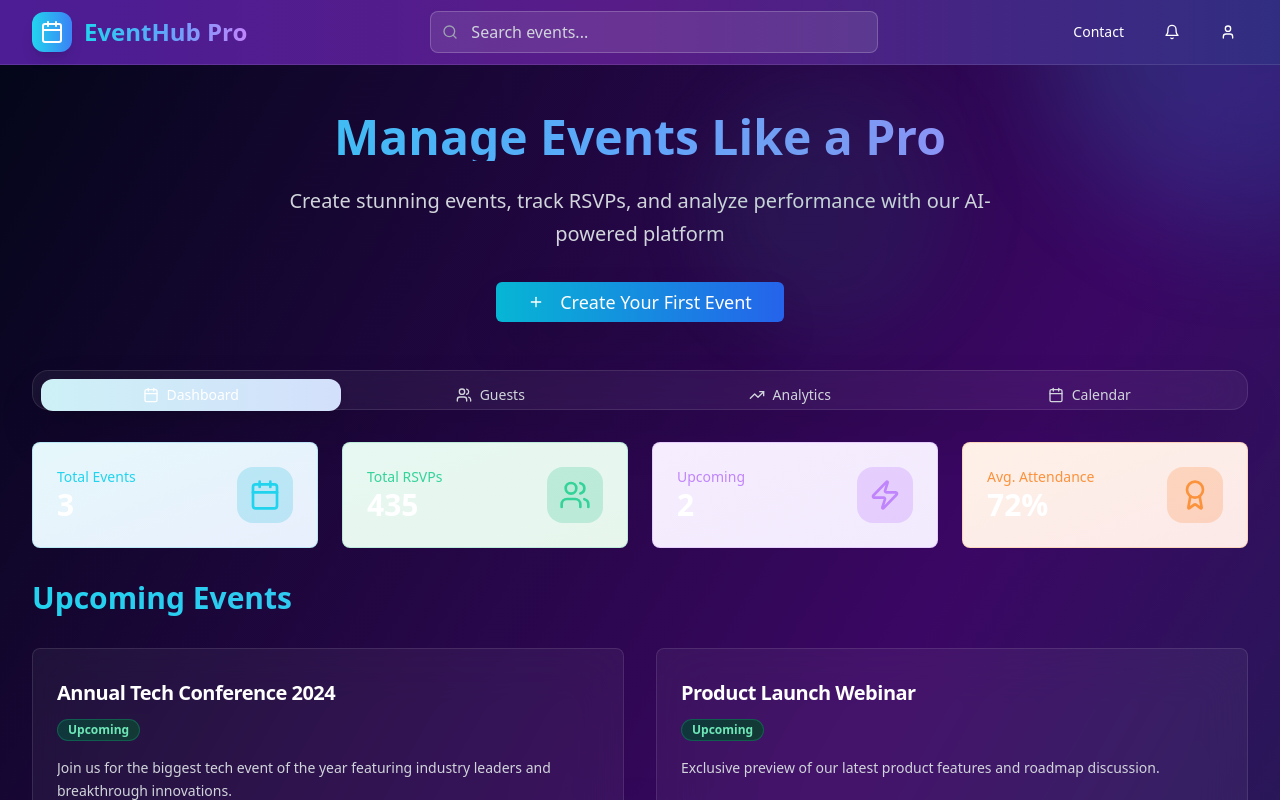
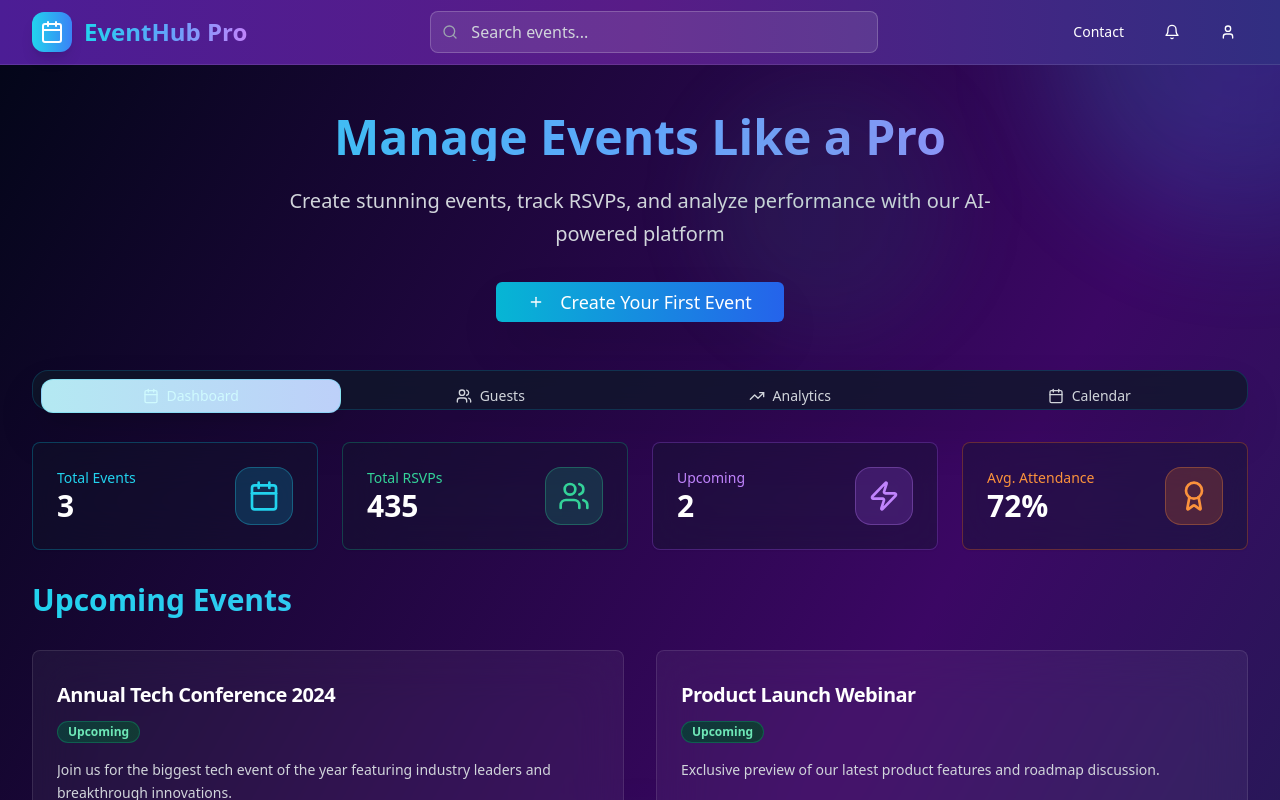
Before and after one commit to harshitsharma7017/eventify-rsvp-ai, a React (Vite) app: page / in a window 1280 px wide. Shown: the top 800 px of the page. Built offline with nearby package versions, Linux system fonts and the light colour scheme.

Commit message:
Fix: Color scheme of panels and cards
Adjusted the color scheme of panels and cards to match the overall theme.

```diff
--- a/src/components/EventDashboard.tsx
+++ b/src/components/EventDashboard.tsx
@@ -48,21 +48,21 @@ const EventDashboard = () => {
     <div className="space-y-8">
       {/* Enhanced Stats Overview */}
       <div className="grid grid-cols-1 md:grid-cols-4 gap-6">
-        <Card className="bg-gradient-to-br from-cyan-500/10 to-blue-600/10 border border-cyan-500/20 backdrop-blur-xl hover:shadow-cyan-500/25 transition-all duration-300 hover:scale-105">
+        <Card className="bg-slate-900/40 backdrop-blur-xl border border-cyan-500/30 hover:shadow-cyan-500/25 transition-all duration-300 hover:scale-105 hover:bg-slate-900/60">
           <CardContent className="p-6">
             <div className="flex items-center justify-between">
               <div>
                 <p className="text-cyan-400 text-sm font-medium">Total Events</p>
                 <p className="text-3xl font-bold text-white">{events.length}</p>
               </div>
-              <div className="p-3 bg-cyan-500/20 rounded-2xl">
+              <div className="p-3 bg-cyan-500/20 rounded-2xl border border-cyan-400/30">
                 <Calendar className="w-8 h-8 text-cyan-400" />
               </div>
             </div>
           </CardContent>
         </Card>
 
-        <Card className="bg-gradient-to-br from-emerald-500/10 to-green-600/10 border border-emerald-500/20 backdrop-blur-xl hover:shadow-emerald-500/25 transition-all duration-300 hover:scale-105">
+        <Card className="bg-slate-900/40 backdrop-blur-xl border border-emerald-500/30 hover:shadow-emerald-500/25 transition-all duration-300 hover:scale-105 hover:bg-slate-900/60">
           <CardContent className="p-6">
             <div className="flex items-center justify-between">
               <div>
@@ -71,28 +71,28 @@ const EventDashboard = () => {
                   {events.reduce((sum, event) => sum + event.registered, 0)}
                 </p>
               </div>
-              <div className="p-3 bg-emerald-500/20 rounded-2xl">
+              <div className="p-3 bg-emerald-500/20 rounded-2xl border border-emerald-400/30">
                 <Users className="w-8 h-8 text-emerald-400" />
               </div>
             </div>
           </CardContent>
         </Card>
 
-        <Card className="bg-gradient-to-br from-purple-500/10 to-violet-600/10 border border-purple-500/20 backdrop-blur-xl hover:shadow-purple-500/25 transition-all duration-300 hover:scale-105">
+        <Card className="bg-slate-900/40 backdrop-blur-xl border border-purple-500/30 hover:shadow-purple-500/25 transition-all duration-300 hover:scale-105 hover:bg-slate-900/60">
           <CardContent className="p-6">
             <div className="flex items-center justify-between">
               <div>
                 <p className="text-purple-400 text-sm font-medium">Upcoming</p>
                 <p className="text-3xl font-bold text-white">{upcomingEvents.length}</p>
               </div>
-              <div className="p-3 bg-purple-500/20 rounded-2xl">
+              <div className="p-3 bg-purple-500/20 rounded-2xl border border-purple-400/30">
                 <Zap className="w-8 h-8 text-purple-400" />
               </div>
             </div>
           </CardContent>
         </Card>
 
-        <Card className="bg-gradient-to-br from-orange-500/10 to-red-600/10 border border-orange-500/20 backdrop-blur-xl hover:shadow-orange-500/25 transition-all duration-300 hover:scale-105">
+        <Card className="bg-slate-900/40 backdrop-blur-xl border border-orange-500/30 hover:shadow-orange-500/25 transition-all duration-300 hover:scale-105 hover:bg-slate-900/60">
           <CardContent className="p-6">
             <div className="flex items-center justify-between">
               <div>
@@ -101,7 +101,7 @@ const EventDashboard = () => {
                   {Math.round(events.reduce((sum, event) => sum + (event.registered / event.capacity) * 100, 0) / events.length)}%
                 </p>
               </div>
-              <div className="p-3 bg-orange-500/20 rounded-2xl">
+              <div className="p-3 bg-orange-500/20 rounded-2xl border border-orange-400/30">
                 <Award className="w-8 h-8 text-orange-400" />
               </div>
             </div>
@@ -121,9 +121,9 @@ const EventDashboard = () => {
             ))}
           </div>
         ) : (
-          <Card className="bg-white/5 backdrop-blur-xl border border-white/10 hover:shadow-2xl transition-all duration-500">
+          <Card className="bg-slate-900/40 backdrop-blur-xl border border-cyan-500/20 hover:shadow-2xl transition-all duration-500">
             <CardContent className="p-16 text-center">
-              <div className="w-20 h-20 mx-auto mb-6 bg-gradient-to-r from-cyan-500/20 to-blue-600/20 rounded-3xl flex items-center justify-center animate-pulse">
+              <div className="w-20 h-20 mx-auto mb-6 bg-gradient-to-r from-cyan-500/20 to-blue-600/20 rounded-3xl flex items-center justify-center animate-pulse border border-cyan-400/30">
                 <Calendar className="w-10 h-10 text-cyan-400" />
               </div>
               <h3 className="text-2xl font-semibold text-white mb-3">No Upcoming Events</h3>
--- a/src/pages/Index.tsx
+++ b/src/pages/Index.tsx
@@ -46,31 +46,31 @@ const Index = () => {
         </div>
 
         <Tabs value={activeTab} onValueChange={setActiveTab} className="space-y-8">
-          <TabsList className="grid w-full grid-cols-4 bg-white/5 backdrop-blur-xl border border-white/10 shadow-2xl rounded-2xl p-2">
+          <TabsList className="grid w-full grid-cols-4 bg-slate-900/80 backdrop-blur-xl border border-cyan-500/20 shadow-2xl rounded-2xl p-2">
             <TabsTrigger
               value="dashboard"
-              className="flex items-center gap-2 data-[state=active]:bg-gradient-to-r data-[state=active]:from-cyan-500/20 data-[state=active]:to-blue-600/20 data-[state=active]:text-white data-[state=active]:shadow-lg transition-all duration-300 hover:bg-white/10 rounded-xl text-gray-300"
+              className="flex items-center gap-2 data-[state=active]:bg-gradient-to-r data-[state=active]:from-cyan-500/30 data-[state=active]:to-blue-600/30 data-[state=active]:text-cyan-100 data-[state=active]:shadow-lg data-[state=active]:border data-[state=active]:border-cyan-400/30 transition-all duration-300 hover:bg-cyan-500/10 rounded-xl text-gray-300 hover:text-cyan-200"
             >
               <Calendar className="w-4 h-4" />
               Dashboard
             </TabsTrigger>
             <TabsTrigger
               value="guests"
-              className="flex items-center gap-2 data-[state=active]:bg-gradient-to-r data-[state=active]:from-cyan-500/20 data-[state=active]:to-blue-600/20 data-[state=active]:text-white data-[state=active]:shadow-lg transition-all duration-300 hover:bg-white/10 rounded-xl text-gray-300"
+              className="flex items-center gap-2 data-[state=active]:bg-gradient-to-r data-[state=active]:from-cyan-500/30 data-[state=active]:to-blue-600/30 data-[state=active]:text-cyan-100 data-[state=active]:shadow-lg data-[state=active]:border data-[state=active]:border-cyan-400/30 transition-all duration-300 hover:bg-cyan-500/10 rounded-xl text-gray-300 hover:text-cyan-200"
             >
               <Users className="w-4 h-4" />
               Guests
             </TabsTrigger>
             <TabsTrigger
               value="analytics"
-              className="flex items-center gap-2 data-[state=active]:bg-gradient-to-r data-[state=active]:from-cyan-500/20 data-[state=active]:to-blue-600/20 data-[state=active]:text-white data-[state=active]:shadow-lg transition-all duration-300 hover:bg-white/10 rounded-xl text-gray-300"
+              className="flex items-center gap-2 data-[state=active]:bg-gradient-to-r data-[state=active]:from-cyan-500/30 data-[state=active]:to-blue-600/30 data-[state=active]:text-cyan-100 data-[state=active]:shadow-lg data-[state=active]:border data-[state=active]:border-cyan-400/30 transition-all duration-300 hover:bg-cyan-500/10 rounded-xl text-gray-300 hover:text-cyan-200"
             >
               <TrendingUp className="w-4 h-4" />
               Analytics
             </TabsTrigger>
             <TabsTrigger
               value="calendar"
-              className="flex items-center gap-2 data-[state=active]:bg-gradient-to-r data-[state=active]:from-cyan-500/20 data-[state=active]:to-blue-600/20 data-[state=active]:text-white data-[state=active]:shadow-lg transition-all duration-300 hover:bg-white/10 rounded-xl text-gray-300"
+              className="flex items-center gap-2 data-[state=active]:bg-gradient-to-r data-[state=active]:from-cyan-500/30 data-[state=active]:to-blue-600/30 data-[state=active]:text-cyan-100 data-[state=active]:shadow-lg data-[state=active]:border data-[state=active]:border-cyan-400/30 transition-all duration-300 hover:bg-cyan-500/10 rounded-xl text-gray-300 hover:text-cyan-200"
             >
               <Calendar className="w-4 h-4" />
               Calendar
@@ -90,8 +90,8 @@ const Index = () => {
           </TabsContent>
 
           <TabsContent value="calendar" className="space-y-6 animate-fade-in">
-            <div className="bg-white/5 backdrop-blur-xl rounded-3xl p-16 text-center border border-white/10 shadow-2xl hover:shadow-cyan-500/10 transition-all duration-500 hover:bg-white/10">
-              <div className="w-24 h-24 mx-auto mb-8 bg-gradient-to-r from-cyan-500/20 to-blue-600/20 rounded-3xl flex items-center justify-center animate-pulse">
+            <div className="bg-slate-900/40 backdrop-blur-xl rounded-3xl p-16 text-center border border-cyan-500/20 shadow-2xl hover:shadow-cyan-500/10 transition-all duration-500 hover:bg-slate-900/60">
+              <div className="w-24 h-24 mx-auto mb-8 bg-gradient-to-r from-cyan-500/20 to-blue-600/20 rounded-3xl flex items-center justify-center animate-pulse border border-cyan-400/30">
                 <Calendar className="w-12 h-12 text-cyan-400" />
               </div>
               <h3 className="text-3xl font-bold text-white mb-4">Calendar Integration</h3>
```
